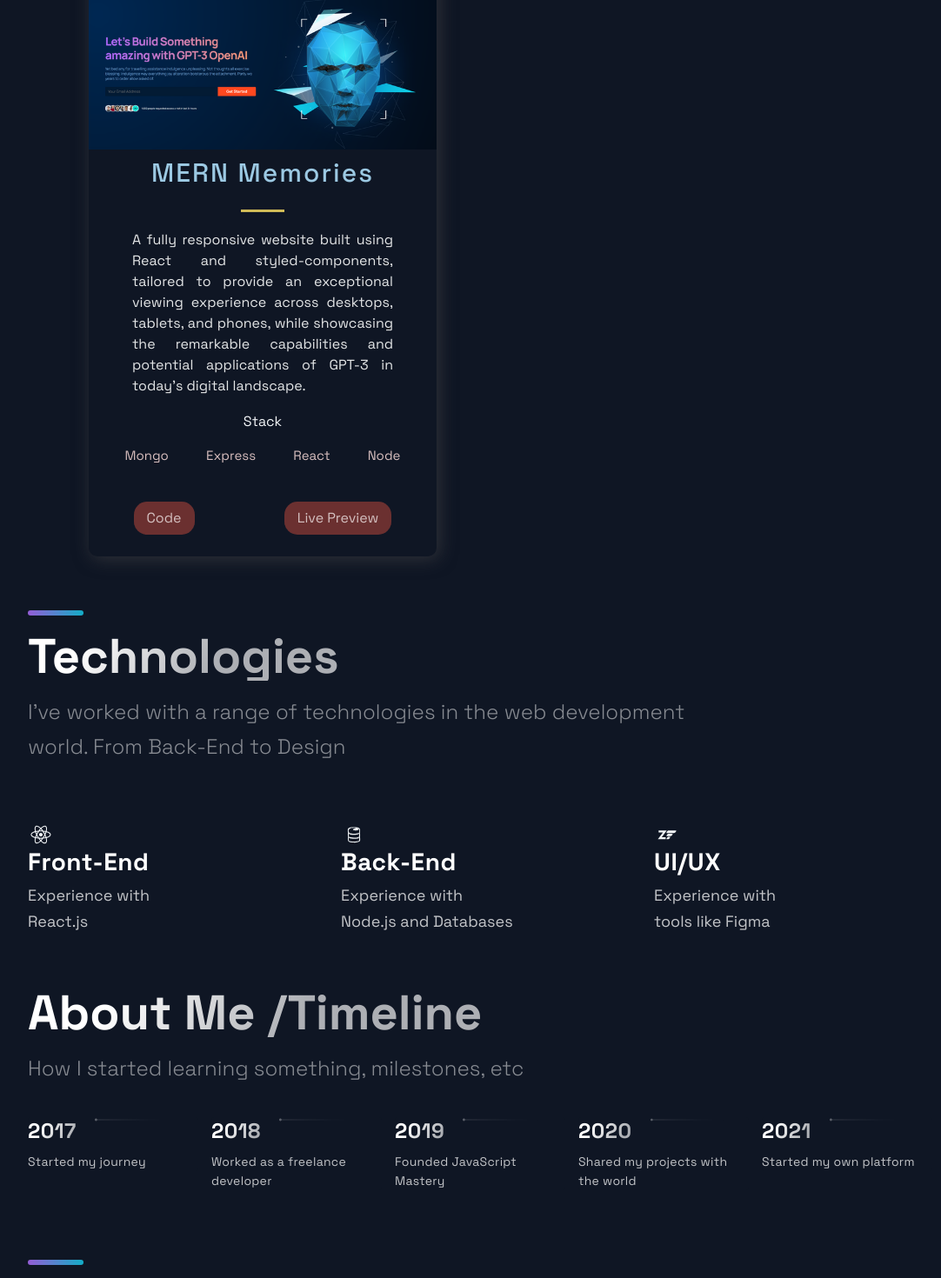
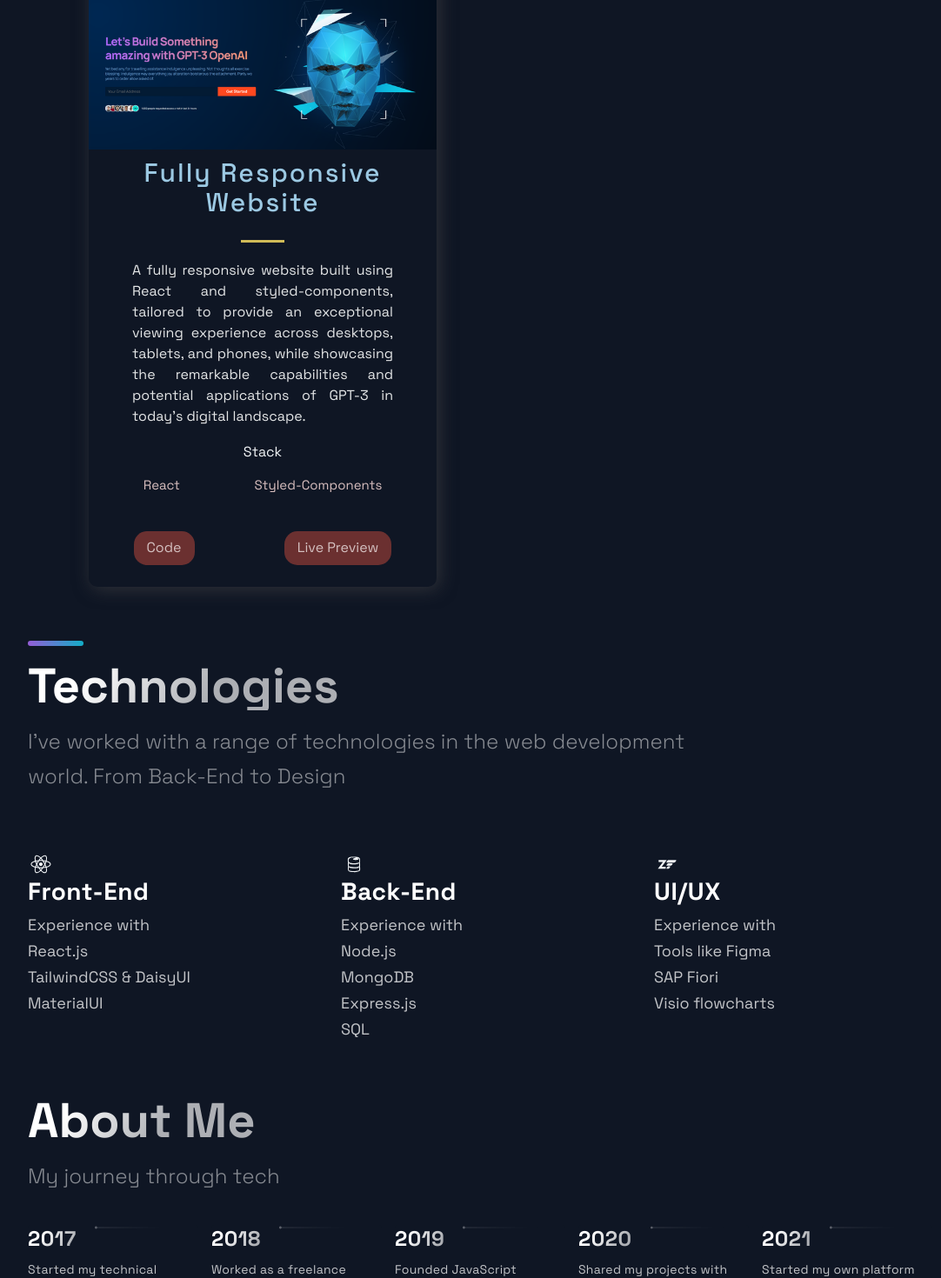
Before and after one commit to YugenFox/portfolio_website, a Next.js app: page / in a window 1280 px wide. Shown: the part 1175-2645 px from the top of the page at 87% size, without its empty margins (88-1170 px from the left). Built offline with nearby package versions, Linux system fonts and the light colour scheme.

Commit message:
Updated technologies list. Button in Hero now links to #projects

```diff
--- a/src/components/Hero/Hero.js
+++ b/src/components/Hero/Hero.js
@@ -23,7 +23,9 @@
       <SectionText>Multicultural Software Engineer who loves working with unique people to make exceptional products.</SectionText>
       <ImgHeadshot src={ProfileData.professionalHeadshot}/>
       {/* <img src={require("../../../public/images/1.png")} alt="Kaleb" /> */}
-      <Button onClick={() => window.location = 'https://google.com/should prob make this jump to my projects part of page'}>Learn More - (Fix Link)</Button>
+
+      {/* could change #projects to https://somewebsite if I want */}
+      <Button onClick={() => window.location = '#projects'}>Learn More</Button>
     </LeftSection>
   </Section>
 );
--- a/src/components/Technologies/Technologies.js
+++ b/src/components/Technologies/Technologies.js
@@ -30,7 +30,9 @@
           <ListTitle>Front-End</ListTitle>
           <ListParagraph>
             Experience with <br />
-            React.js
+            React.js <br />
+            TailwindCSS & DaisyUI <br />
+            MaterialUI
           </ListParagraph>
         </ListContainer>
       </ListItem>
@@ -40,7 +42,10 @@
           <ListTitle>Back-End</ListTitle>
           <ListParagraph>
             Experience with <br />
-            Node.js and Databases
+            Node.js <br />
+            MongoDB <br />
+            Express.js <br />
+            SQL
           </ListParagraph>
         </ListContainer>
       </ListItem><ListItem>
@@ -49,7 +54,9 @@
           <ListTitle>UI/UX</ListTitle>
           <ListParagraph>
             Experience with <br />
-            tools like Figma
+            Tools like Figma<br />
+            SAP Fiori<br />
+            Visio flowcharts
           </ListParagraph>
         </ListContainer>
       </ListItem>
--- a/src/components/TimeLine/TimeLine.js
+++ b/src/components/TimeLine/TimeLine.js
@@ -65,9 +65,9 @@
 
   return (
     <Section id="about">
-      <SectionTitle>About Me /Timeline</SectionTitle>
+      <SectionTitle>About Me</SectionTitle>
       <SectionText>
-      How I started learning something, milestones, etc
+      My journey through tech
       </SectionText>
       <CarouselContainer ref={carouselRef} onScroll={handleScroll}>
         <>
--- a/src/constants/constants.js
+++ b/src/constants/constants.js
@@ -1,9 +1,9 @@
 export const projects = [
   {
-    title: 'MERN Memories',
+    title: 'Fully Responsive Website',
     description: `A fully responsive website built using React and styled-components, tailored to provide an exceptional viewing experience across desktops, tablets, and phones, while showcasing the remarkable capabilities and potential applications of GPT-3 in today's digital landscape.`,
       image: '/images/gpt3-project.png',
-      tags: ['Mongo', 'Express', 'React', 'Node'],
+      tags: ['React', 'Styled-Components'],
     source: 'https://google.com',
     visit: 'https://google.com',
     id: 0,
@@ -11,7 +11,7 @@
 ];
 
 export const TimeLineData = [
-  { year: 2017, text: 'Started my journey', },
+  { year: 2017, text: 'Started my technical journey', },
   { year: 2018, text: 'Worked as a freelance developer', },
   { year: 2019, text: 'Founded JavaScript Mastery', },
   { year: 2020, text: 'Shared my projects with the world', },
--- a/src/pages/index.js
+++ b/src/pages/index.js
@@ -16,6 +16,7 @@
       </Section>
       <Projects />
       <Technologies />
+      {/* Email Form */}
       <Timeline />
       <Accomplishments />
     </Layout>
```
